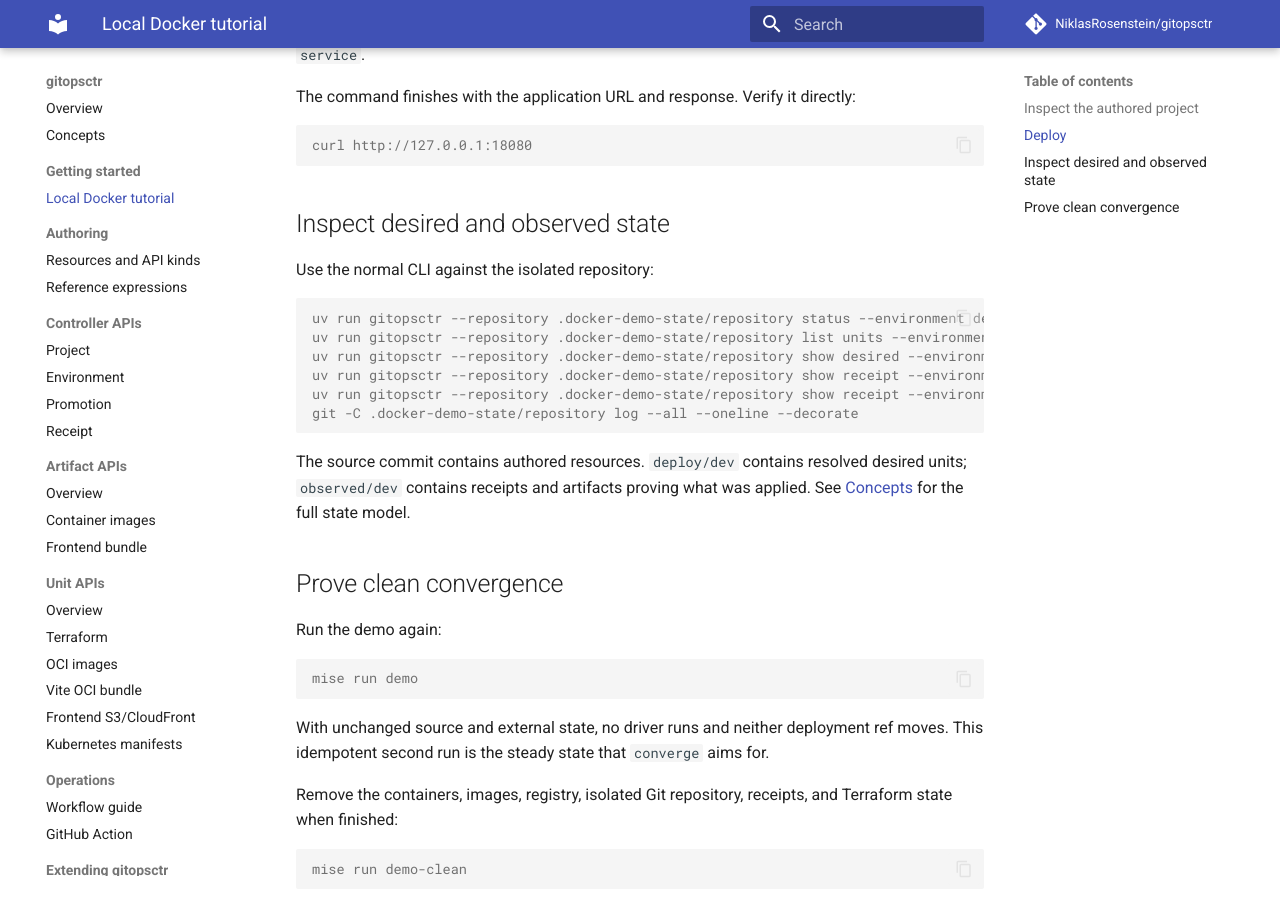
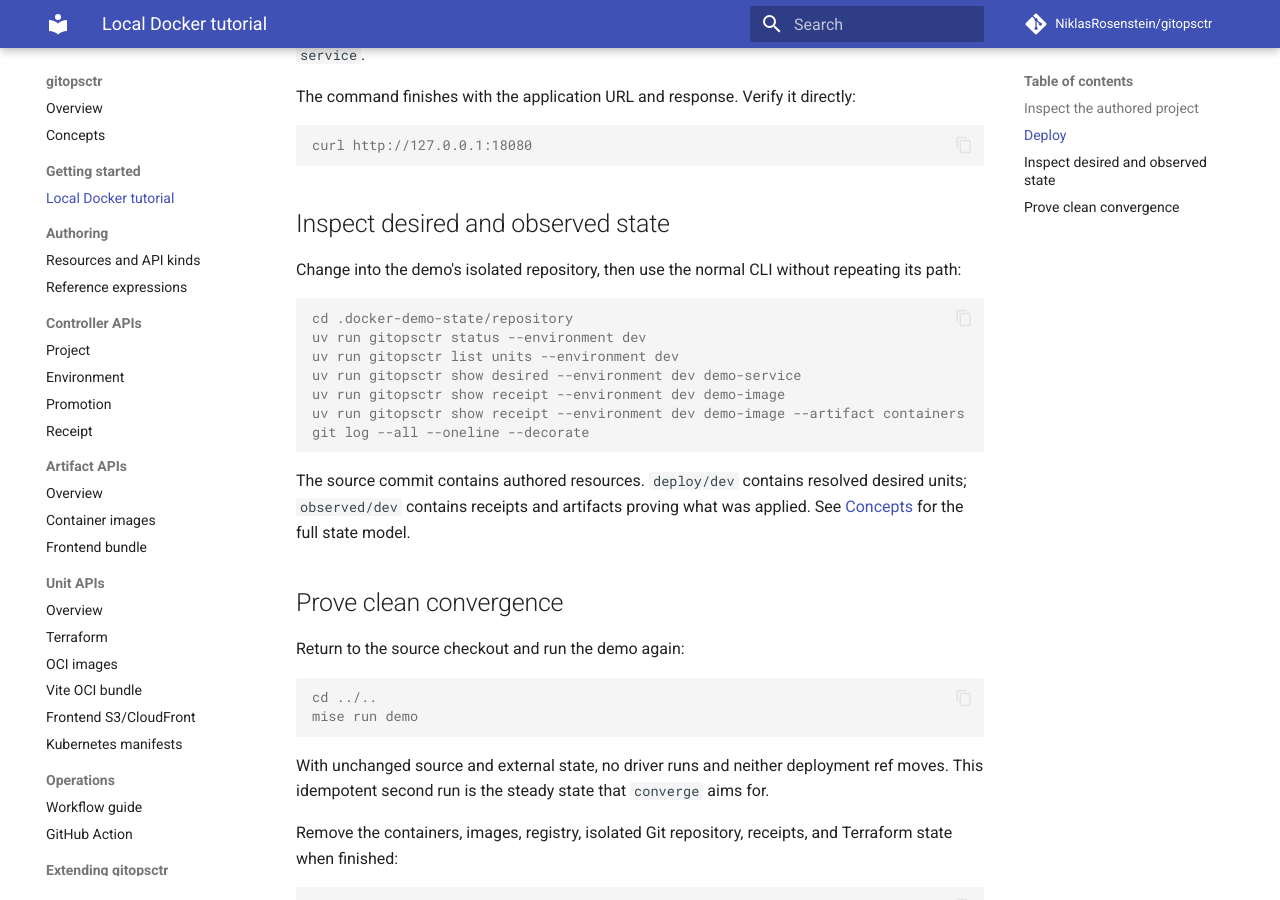
Before and after one commit to NiklasRosenstein/gitopsctr, an MkDocs documentation site: the page built from docs/tutorial.md, in a window 1280 px wide and 900 px high, scrolled down 1284 px. Built offline with MkDocs 1.6.1 and Material for MkDocs 9.7.7, drawn with Linux system fonts in a browser that asks for light colours; comment, search, counter and statistics services are not loaded.

Commit message:
Simplify Docker tutorial inspection commands

````diff
--- a/docs/tutorial.md
+++ b/docs/tutorial.md
@@ -60,15 +60,16 @@
 
 ## Inspect desired and observed state
 
-Use the normal CLI against the isolated repository:
+Change into the demo's isolated repository, then use the normal CLI without repeating its path:
 
 ```console
-uv run gitopsctr --repository .docker-demo-state/repository status --environment dev
-uv run gitopsctr --repository .docker-demo-state/repository list units --environment dev
-uv run gitopsctr --repository .docker-demo-state/repository show desired --environment dev demo-service
-uv run gitopsctr --repository .docker-demo-state/repository show receipt --environment dev demo-image
-uv run gitopsctr --repository .docker-demo-state/repository show receipt --environment dev demo-image --artifact containers
-git -C .docker-demo-state/repository log --all --oneline --decorate
+cd .docker-demo-state/repository
+uv run gitopsctr status --environment dev
+uv run gitopsctr list units --environment dev
+uv run gitopsctr show desired --environment dev demo-service
+uv run gitopsctr show receipt --environment dev demo-image
+uv run gitopsctr show receipt --environment dev demo-image --artifact containers
+git log --all --oneline --decorate
 ```
 
 The source commit contains authored resources. `deploy/dev` contains resolved desired units; `observed/dev` contains
@@ -76,9 +77,10 @@
 
 ## Prove clean convergence
 
-Run the demo again:
+Return to the source checkout and run the demo again:
 
 ```console
+cd ../..
 mise run demo
 ```
 
````
